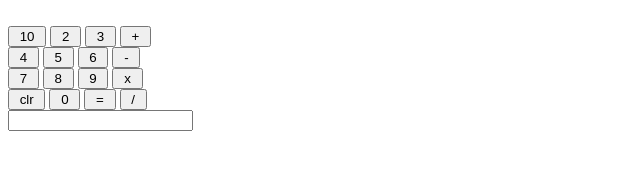
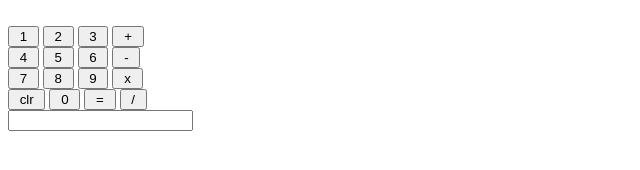
Before and after one commit to Anntreesapaul/calculator, a plain HTML site: page index.html in a window 1280 px wide. Shown: the full height of the page, 0-640 px from the left. Drawn offline with Linux system fonts and the light colour scheme.

Commit message:
Update index.html

```diff
--- a/index.html
+++ b/index.html
@@ -11,7 +11,7 @@
 
             <br>
 
-            <input  type="button" value=" 10 " onclick="calculator.answer.value += '10'" />
+            <input  type="button" value=" 1 " onclick="calculator.answer.value += '1'" />
             <input  type="button" value=" 2 " onclick="calculator.answer.value += '2'" />
             <input  type="button" value=" 3 " onclick="calculator.answer.value += '3'" />
             <input  type="button" value=" + " onclick="calculator.answer.value += '+'" />
```
